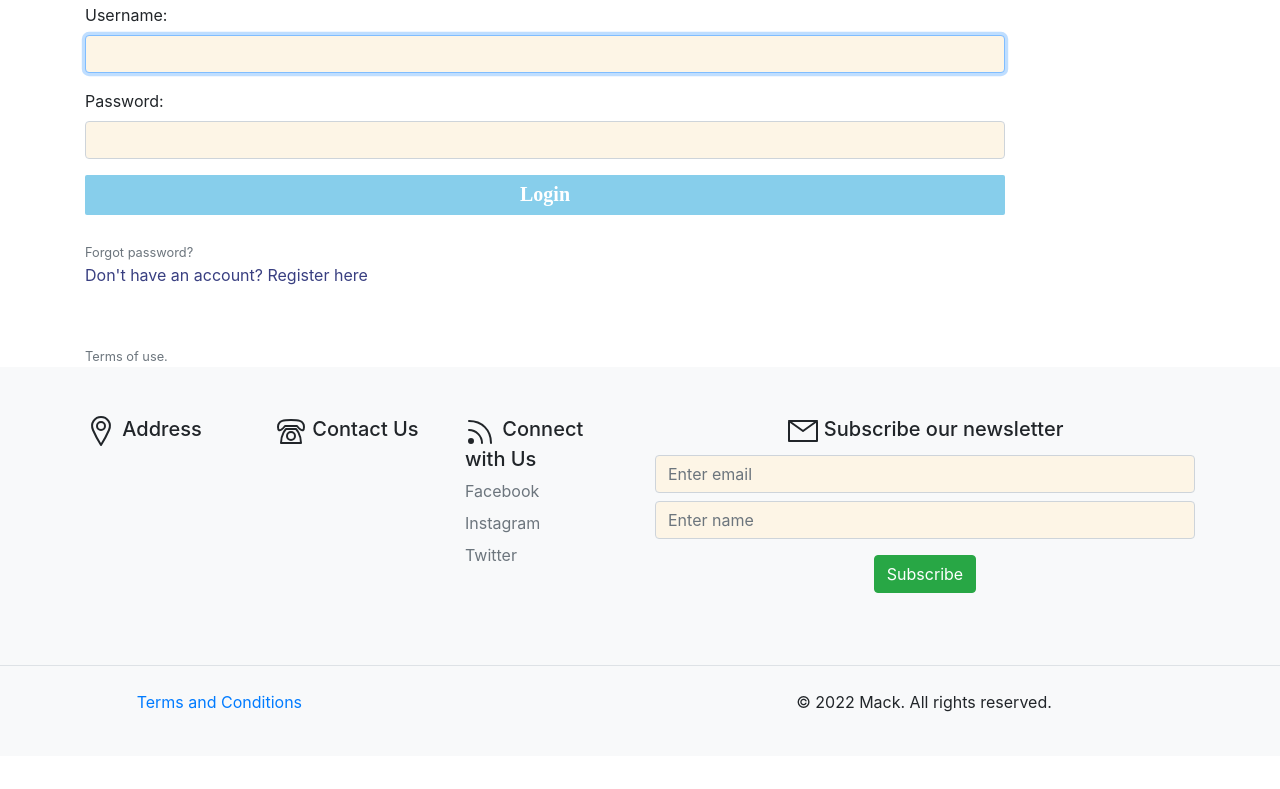
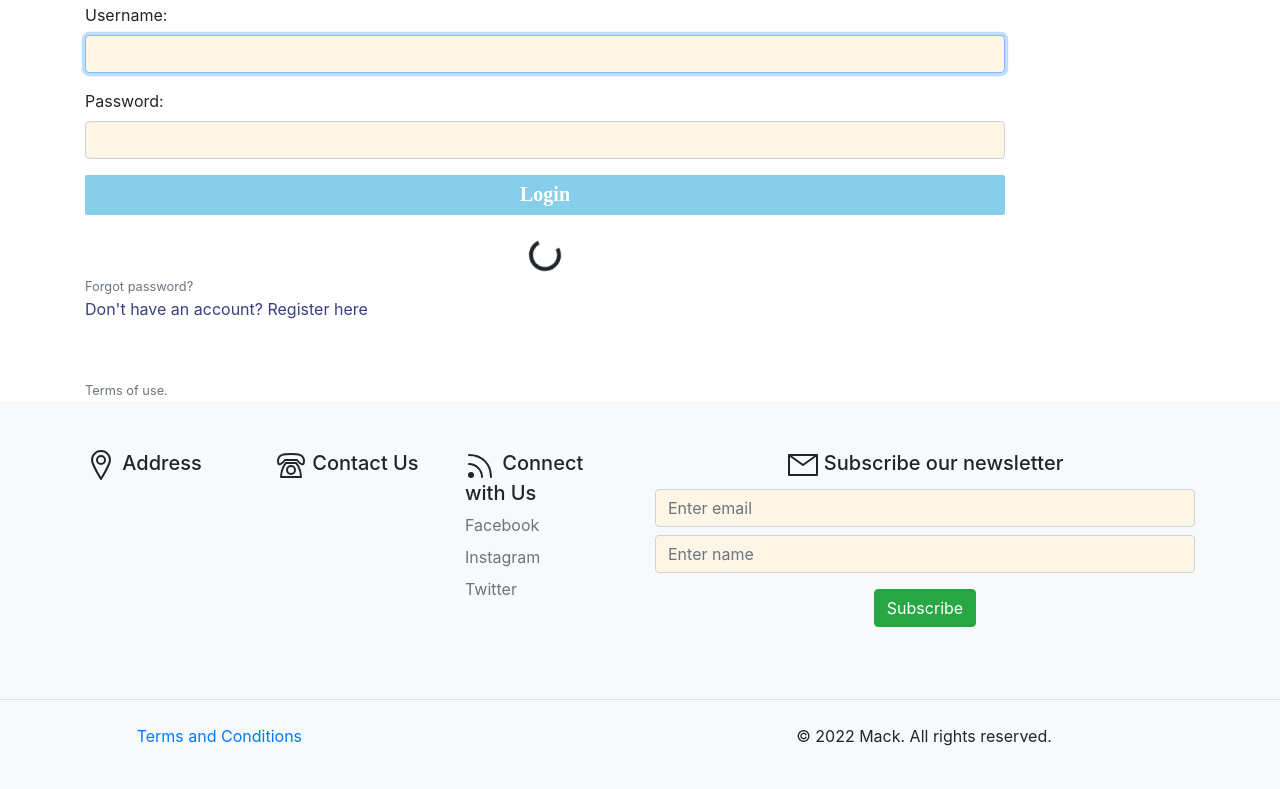
Before and after one commit to manishkumar12i/blog_project, a Django app: page /login/ in a window 1280 px wide. Shown: the part 505-1294 px from the top of the page. Before the commit the page ends 1217 px from the top, so only its background shows below. Run offline with Django 4.2, Linux system fonts and the light colour scheme; data that the repository does not hold is empty; some libraries are stand-ins or nearby versions.

Commit message:
add loading text  in login button when user hit login button

```diff
--- a/miniblog/blog/templates/blog/login .html
+++ b/miniblog/blog/templates/blog/login .html
@@ -52,9 +52,38 @@
       <strong class="text-danger">{{fm.errors|striptags}}</strong>
     </div>
     {% endfor %}
-    <button type ="button "class="button btn-block">
+    <button type ="button "class="button btn-block" id="login" onclick="spinnerFunction()">
     <span class="button__text">Login</span>
     </button><br />
+    <div id="spinner1">
+    <div class="text-center">
+    <div class="spinner-border" role="status">
+  </div>
+</div>
+  </div>
+  <div id="loading1"></div>
+
+  <script>
+    const spinner = document.getElementById("spinner1");
+    const post = document.getElementById("loading1");
+    function spinnerFunction(){
+      url: "{% url 'dashboard'%}",
+      document.getElementById("login").innerHTML = "loading"
+    }
+    $.ajax({
+      type: "GET",
+      url: "{% url 'dashboard'%}",
+      success: function (res) {
+        setTimeout(() => {
+          spinner.classList.add("no-display");
+          console.log("success");
+        }, 500);
+      },
+      error: function (er) {
+        console.log("error found..");
+      },
+    });
+  </script>
     {% if form.non_field_errors %} {% for error in form.non_field_errors %}
     <p class="alert alert-danger my-3">{{error}}</p>
     {% endfor%} {% endif %}
```
Also changed, not shown: miniblog/db.sqlite3.
